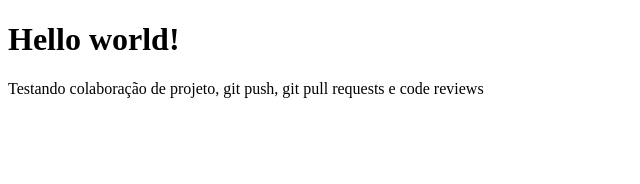
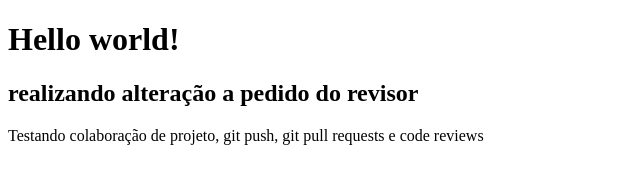
Before and after one commit to GabrielValleR/curso-git, a plain HTML site: page index.html in a window 1280 px wide. Shown: the whole page, without its empty margins (0-640 px from the left). Drawn offline with Linux system fonts and the light colour scheme.

```diff
--- a/index.html
+++ b/index.html
@@ -7,6 +7,7 @@
 </head>
 <body>
     <h1>Hello world!</h1>
+    <h2>realizando alteração a pedido do revisor</h2>
     <p>Testando colaboração de projeto, git push, git pull requests e code reviews</p>
 </body>
 </html>
```
